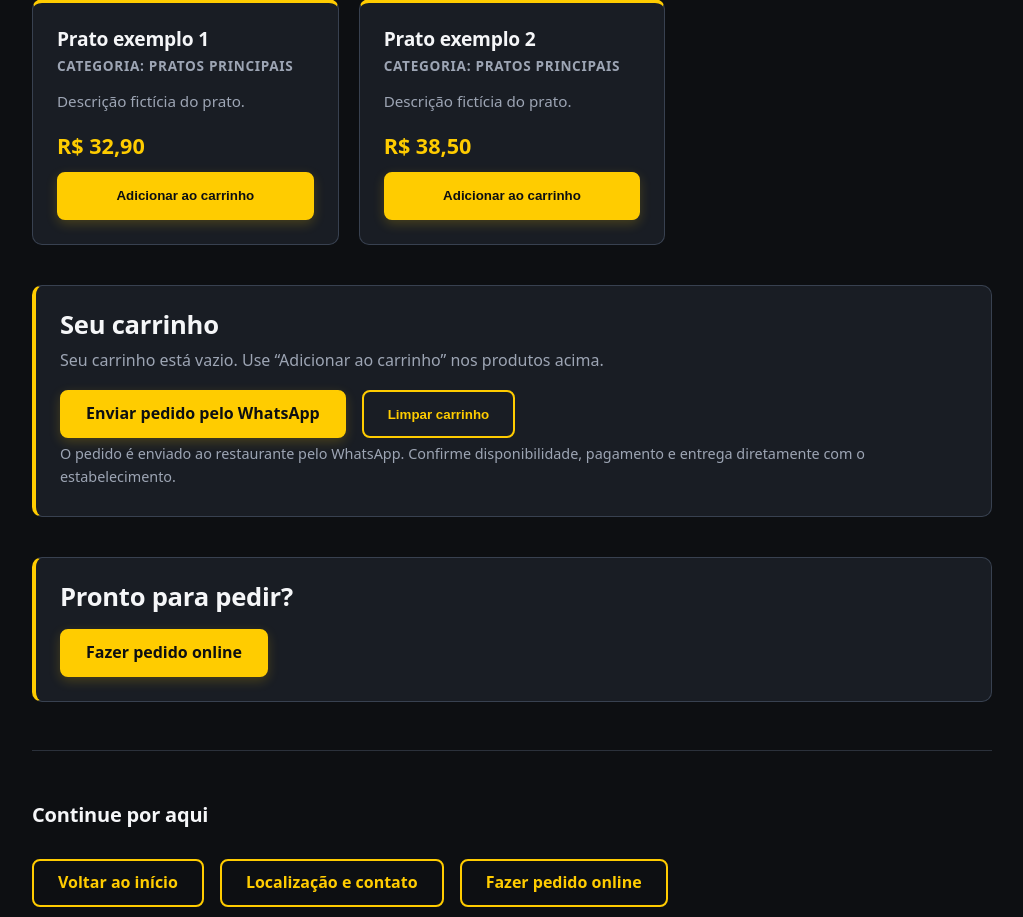
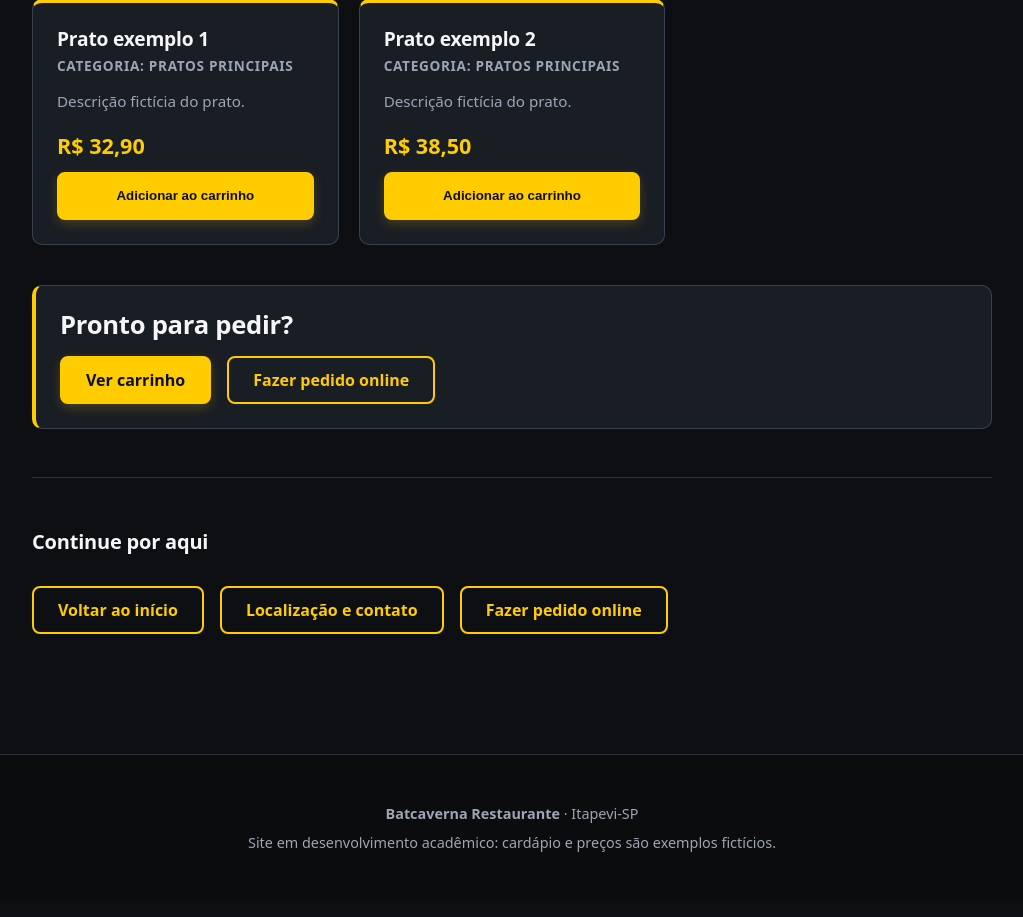
Before and after one commit to FilipeVieira1/batcaverna-restaurante, a Flask app: page /cardapio in a window 1280 px wide. Shown: the part 1201-2118 px from the top of the page, without its empty margins (128-1151 px from the left). After the commit the page ends 2053 px from the top, so only its background shows below. Run offline with Flask 3, Linux system fonts and the light colour scheme; data comes from the database, SQL or seed files in the repository.

Commit message:
fix: Correção do carrinho

```diff
--- a/app.py
+++ b/app.py
@@ -41,8 +41,12 @@ def create_app(db_path=None):
 
     @app.get("/cardapio")
     def cardapio():
-        return render_template("cardapio.html", whatsapp_link=WHATSAPP_LINK,
+        return render_template("cardapio.html",
                                categorias=itens_disponiveis(app.config["DB_PATH"]))
+
+    @app.get("/carrinho")
+    def carrinho():
+        return render_template("carrinho.html", whatsapp_link=WHATSAPP_LINK)
 
     @app.get("/api/itens")
     def api_itens():
--- a/static/js/script.js
+++ b/static/js/script.js
@@ -40,11 +40,11 @@ document.addEventListener("DOMContentLoaded", () => {
   document.addEventListener("DOMContentLoaded", () => {
     selo();
     const sec = document.getElementById("carrinho");
-    if (!sec) return;
     const $ = (id) => document.getElementById(id);
     let catalogo = {};
 
     const render = () => {
+      if (!sec) { selo(); return; }
       const carrinho = ler(), lista = $("carrinho-lista");
       lista.replaceChildren();
       let soma = 0; const linhas = [];
@@ -75,10 +75,10 @@ document.addEventListener("DOMContentLoaded", () => {
 
     document.querySelectorAll(".add-carrinho").forEach((b) => b.addEventListener("click", () => {
       alterar(b.dataset.id, 1);
-      $("carrinho-aviso").textContent = `${b.getAttribute("aria-label").replace("Adicionar ", "").replace(" ao carrinho", "")} adicionado ao carrinho.`;
+      const av = $("carrinho-aviso"); if (av) av.textContent = `${b.getAttribute("aria-label").replace("Adicionar ", "").replace(" ao carrinho", "")} adicionado ao carrinho.`;
     }));
-    $("carrinho-limpar").addEventListener("click", () => { gravar({}); render(); });
+    if (sec) $("carrinho-limpar").addEventListener("click", () => { gravar({}); render(); });
 
-    fetch(sec.dataset.api).then((r) => r.json()).then((d) => { catalogo = d; render(); }).catch(() => { $("carrinho-vazio").textContent = "Não foi possível carregar o carrinho agora."; });
+    if (sec) fetch(sec.dataset.api).then((r) => r.json()).then((d) => { catalogo = d; render(); }).catch(() => { $("carrinho-vazio").textContent = "Não foi possível carregar o carrinho agora."; });
   });
 })();
--- a/templates/base.html
+++ b/templates/base.html
@@ -12,7 +12,7 @@
   <a class="pular" href="#conteudo">Pular para o conteúdo</a>
   <header class="topo">
     <a class="marca" href="{{ url_for('index') }}">Batcaverna</a>
-    <a class="carrinho-link" href="{{ url_for('cardapio') }}#carrinho" aria-label="Ver carrinho">Carrinho <span id="carrinho-qtd">0</span></a>
+    <a class="carrinho-link" href="{{ url_for('carrinho') }}" aria-label="Ver carrinho" {% if request.endpoint == 'carrinho' %}aria-current="page"{% endif %}>Carrinho <span id="carrinho-qtd">0</span></a>
     <button class="menu-btn" aria-expanded="false" aria-controls="menu" aria-label="Abrir menu de navegação">Menu</button>
     <nav id="menu" class="menu" aria-label="Principal">
       {% set itens = [('index','Início'),('cardapio','Cardápio'),('contato','Localização e contato')] %}
--- a/templates/cardapio.html
+++ b/templates/cardapio.html
@@ -27,22 +27,11 @@
   <p class="vazio">Não há produtos disponíveis no momento. Consulte o restaurante pelo WhatsApp.</p>
   {% endfor %}
 
-  <section id="carrinho" class="cta-caixa" data-api="{{ url_for('api_itens') }}" data-whatsapp="{{ whatsapp_link }}" aria-labelledby="carrinho-titulo">
-    <h2 id="carrinho-titulo">Seu carrinho</h2>
-    <p id="carrinho-aviso" class="sr-only" role="status" aria-live="polite"></p>
-    <p id="carrinho-vazio">Seu carrinho está vazio. Use “Adicionar ao carrinho” nos produtos acima.</p>
-    <ul id="carrinho-lista" class="carrinho-lista"></ul>
-    <p id="carrinho-total" class="preco" hidden></p>
-    <div class="acoes" id="carrinho-acoes" hidden>
-      <a id="carrinho-enviar" class="btn" href="#" target="_blank" rel="noopener noreferrer">Enviar pedido pelo WhatsApp</a>
-      <button type="button" id="carrinho-limpar" class="btn btn-sec">Limpar carrinho</button>
-    </div>
-    <p class="nota">O pedido é enviado ao restaurante pelo WhatsApp. Confirme disponibilidade, pagamento e entrega diretamente com o estabelecimento.</p>
-  </section>
+  <p id="carrinho-aviso" class="sr-only" role="status" aria-live="polite"></p>
 
   <div class="cta-caixa">
     <h2>Pronto para pedir?</h2>
-    <div class="acoes"><a class="btn" href="{{ pedidos_url }}" target="_blank" rel="noopener noreferrer">Fazer pedido online</a></div>
+    <div class="acoes"><a class="btn" href="{{ url_for('carrinho') }}">Ver carrinho</a> <a class="btn btn-sec" href="{{ pedidos_url }}" target="_blank" rel="noopener noreferrer">Fazer pedido online</a></div>
   </div>
   {% set pagina = 'cardapio' %}{% include "_continuar.html" %}
 </section>
```
Also changed, not shown: templates/carrinho.html (added, +21 -0 lines), tests/test_app.py (+8 -4 lines), README.md.
